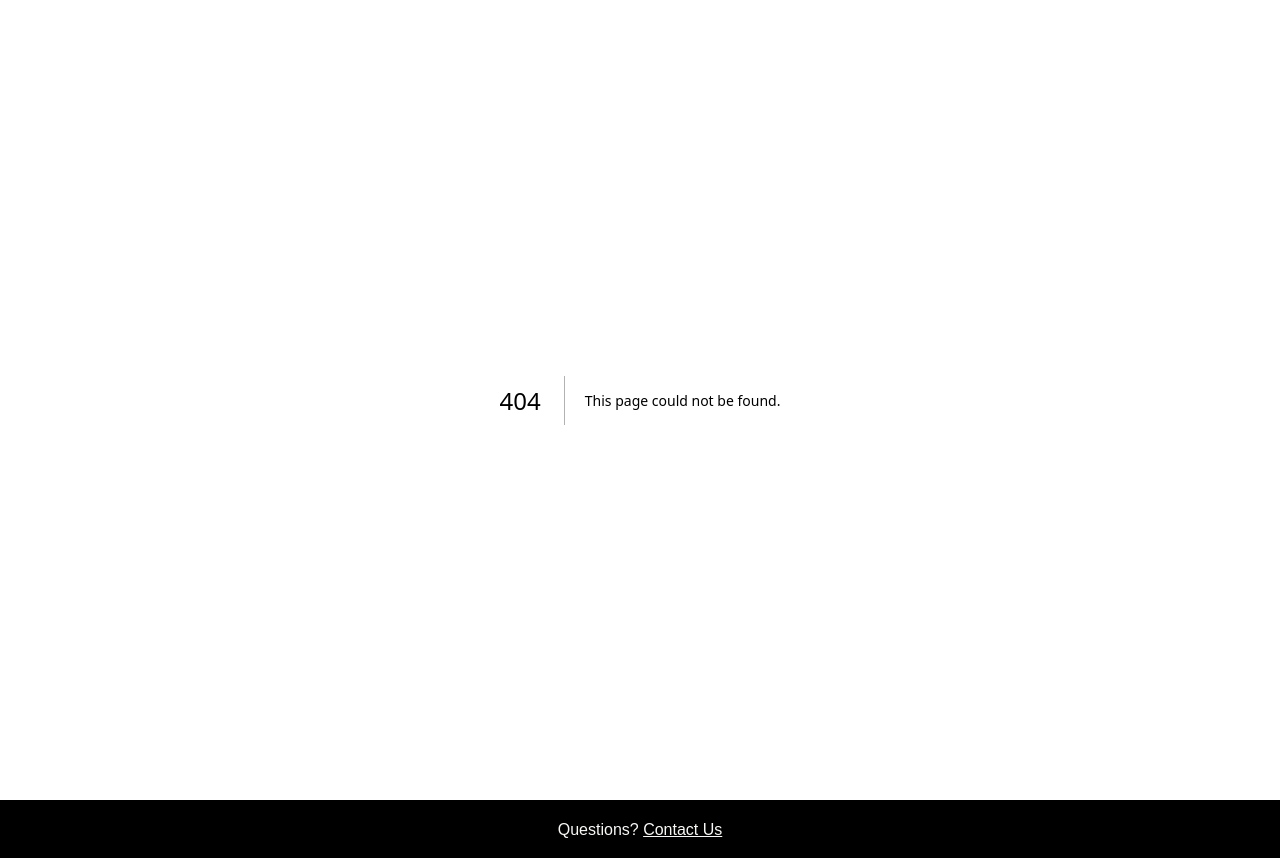
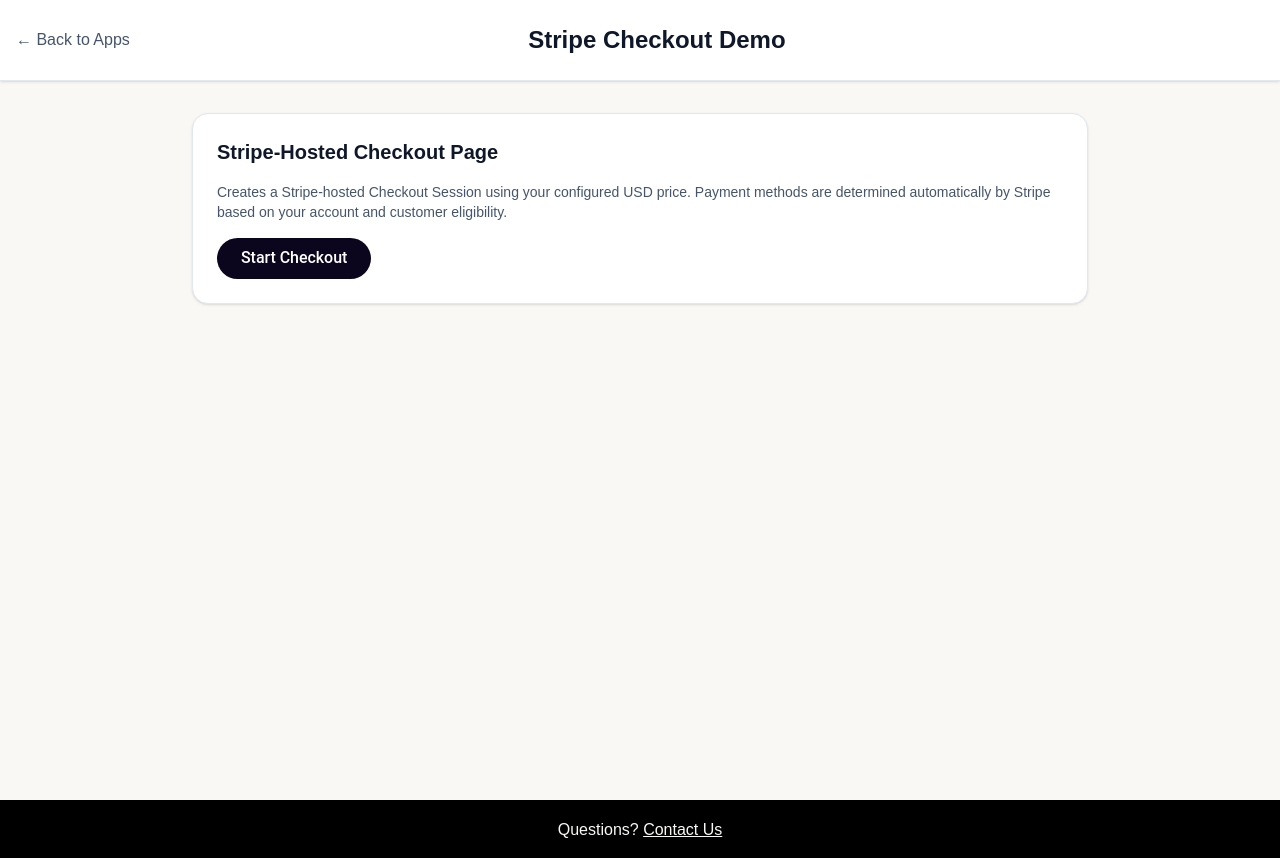
Before and after one commit to thejinghao/kp-demo, a Next.js app: page /apps/stripe in a window 1280 px wide. Before the commit this address had no page. Built offline with nearby package versions, Linux system fonts and the light colour scheme.

Commit message:
add Stripe hosted checkout page

```diff
--- /dev/null
+++ b/app/api/stripe/create-checkout-session/route.ts
@@ -0,0 +1,55 @@
+import Stripe from 'stripe';
+
+export async function POST() {
+  const secretKey = process.env.STRIPE_SECRET_KEY;
+  const priceId = process.env.STRIPE_PRICE_ID_USD;
+  const successUrl = process.env.STRIPE_SUCCESS_URL;
+  const cancelUrl = process.env.STRIPE_CANCEL_URL;
+
+  if (!secretKey) {
+    return new Response(
+      JSON.stringify({ error: 'Missing STRIPE_SECRET_KEY' }),
+      { status: 500 }
+    );
+  }
+  if (!priceId) {
+    return new Response(
+      JSON.stringify({ error: 'Missing STRIPE_PRICE_ID_USD' }),
+      { status: 500 }
+    );
+  }
+  if (!successUrl || !cancelUrl) {
+    return new Response(
+      JSON.stringify({ error: 'Missing STRIPE_SUCCESS_URL or STRIPE_CANCEL_URL' }),
+      { status: 500 }
+    );
+  }
+
+  const stripe = new Stripe(secretKey, {
+    apiVersion: '2025-08-27.basil',
+  });
+
+  try {
+    const params: any = {
+      mode: 'payment',
+      line_items: [
+        {
+          price: priceId,
+          quantity: 1,
+        },
+      ],
+      billing_address_collection: 'required',
+      shipping_address_collection: { allowed_countries: ['US'] },
+      success_url: successUrl,
+      cancel_url: cancelUrl,
+    };
+    const session = await stripe.checkout.sessions.create(params);
+
+    return Response.json({ id: session.id });
+  } catch (error: any) {
+    return new Response(
+      JSON.stringify({ error: error?.message ?? 'Failed to create session' }),
+      { status: 500 }
+    );
+  }
+}
--- /dev/null
+++ b/app/apps/stripe/cancel/page.tsx
@@ -0,0 +1,36 @@
+import Link from 'next/link'
+
+export default function CancelPage() {
+  return (
+    <div className="min-h-screen bg-[var(--color-primary-offwhite)] dark:from-slate-900 dark:to-slate-800">
+      {/* Header */}
+      <header className="bg-white dark:bg-slate-800 shadow-sm border-b border-slate-200 dark:border-slate-700">
+        <div className="container mx-auto px-4 py-6">
+          <div className="flex items-center justify-between">
+            <Link
+              href="/"
+              className="text-slate-600 dark:text-slate-300 hover:text-slate-900 dark:hover:text-white transition-colors"
+            >
+              ← Back to Apps
+            </Link>
+            <h1 className="text-2xl font-bold text-slate-900 dark:text-white">
+              Stripe Checkout Canceled
+            </h1>
+            <div className="w-20"></div>
+          </div>
+        </div>
+      </header>
+
+      <div className="container mx-auto px-4 py-8">
+        <div className="max-w-4xl mx-auto space-y-8">
+          <div className="bg-white dark:bg-slate-800 rounded-2xl shadow-sm border border-slate-200 dark:border-slate-700 p-6">
+            <h2 className="text-xl font-semibold text-slate-900 dark:text-white mb-2">Payment canceled</h2>
+            <p className="text-slate-600 dark:text-slate-400">
+              You can try again any time.
+            </p>
+          </div>
+        </div>
+      </div>
+    </div>
+  )
+}
--- /dev/null
+++ b/app/apps/stripe/page.tsx
@@ -0,0 +1,81 @@
+'use client'
+
+import Link from 'next/link'
+import { useCallback, useState } from 'react'
+import { loadStripe } from '@stripe/stripe-js'
+
+export default function StripeDemoPage() {
+  const [loading, setLoading] = useState(false)
+  const [error, setError] = useState<string | null>(null)
+
+  const handleCheckout = useCallback(async () => {
+    setLoading(true)
+    setError(null)
+    try {
+      const res = await fetch('/api/stripe/create-checkout-session', {
+        method: 'POST',
+      })
+      if (!res.ok) {
+        const err = await res.json().catch(() => ({}))
+        throw new Error(err?.error || 'Failed to create session')
+      }
+      const data = await res.json()
+      const stripe = await loadStripe(process.env.NEXT_PUBLIC_STRIPE_PUBLISHABLE_KEY as string)
+      if (!stripe) throw new Error('Stripe failed to initialize')
+      const { error } = await stripe.redirectToCheckout({ sessionId: data.id })
+      if (error) throw error
+    } catch (e: any) {
+      setError(e?.message || 'Something went wrong')
+    } finally {
+      setLoading(false)
+    }
+  }, [])
+
+  return (
+    <div className="min-h-screen bg-[var(--color-primary-offwhite)] dark:from-slate-900 dark:to-slate-800">
+      {/* Header */}
+      <header className="bg-white dark:bg-slate-800 shadow-sm border-b border-slate-200 dark:border-slate-700">
+        <div className="container mx-auto px-4 py-6">
+          <div className="flex items-center justify-between">
+            <Link
+              href="/"
+              className="text-slate-600 dark:text-slate-300 hover:text-slate-900 dark:hover:text-white transition-colors"
+            >
+              ← Back to Apps
+            </Link>
+            <h1 className="text-2xl font-bold text-slate-900 dark:text-white">
+              Stripe Checkout Demo
+            </h1>
+            <div className="w-20"></div>
+          </div>
+        </div>
+      </header>
+
+      <div className="container mx-auto px-4 py-8">
+        <div className="max-w-4xl mx-auto space-y-8">
+          {/* Step: Create Checkout Session */}
+          <div className="bg-white dark:bg-slate-800 rounded-2xl shadow-sm border border-slate-200 dark:border-slate-700 p-6">
+            <h2 className="text-xl font-semibold text-slate-900 dark:text-white mb-4 flex items-center justify-between gap-2">
+              <span>Stripe-Hosted Checkout Page</span>
+            </h2>
+            <p className="text-sm text-slate-600 dark:text-slate-400 mb-4">
+              Creates a Stripe-hosted Checkout Session using your configured USD price. Payment methods are determined automatically by Stripe based on your account and customer eligibility.
+            </p>
+
+            <button
+              onClick={handleCheckout}
+              disabled={loading}
+              className="btn"
+            >
+              {loading ? 'Redirecting…' : 'Start Checkout'}
+            </button>
+
+            {error && (
+              <p className="mt-4 text-sm text-red-600" role="alert">{error}</p>
+            )}
+          </div>
+        </div>
+      </div>
+    </div>
+  )
+}
--- /dev/null
+++ b/app/apps/stripe/success/page.tsx
@@ -0,0 +1,102 @@
+import Link from 'next/link'
+import Stripe from 'stripe'
+
+export default async function SuccessPage({
+  searchParams,
+}: {
+  searchParams: { session_id?: string }
+}) {
+  const sessionId = searchParams?.session_id
+  const secretKey = process.env.STRIPE_SECRET_KEY
+
+  let requestSummary: any = null
+  let responseBody: any = null
+  let errorMessage: string | null = null
+
+  if (!sessionId) {
+    errorMessage = 'Missing session_id in query string.'
+  } else if (!secretKey) {
+    errorMessage = 'Missing STRIPE_SECRET_KEY environment variable.'
+  } else {
+    try {
+      const stripe = new Stripe(secretKey)
+      requestSummary = {
+        retrieveSession: {
+          method: 'GET',
+          path: `/v1/checkout/sessions/${sessionId}`,
+          params: { expand: ['payment_intent'] },
+        },
+        listLineItems: {
+          method: 'GET',
+          path: `/v1/checkout/sessions/${sessionId}/line_items`,
+          params: { limit: 10 },
+        },
+      }
+
+      const session = await stripe.checkout.sessions.retrieve(sessionId, {
+        expand: ['payment_intent'],
+      })
+      const lineItems = await stripe.checkout.sessions.listLineItems(sessionId, {
+        limit: 10,
+      })
+
+      responseBody = {
+        session,
+        line_items: lineItems?.data ?? [],
+      }
+    } catch (err: any) {
+      errorMessage = err?.message || 'Failed to load Stripe session details.'
+    }
+  }
+
+  return (
+    <div className="min-h-screen bg-[var(--color-primary-offwhite)] dark:from-slate-900 dark:to-slate-800">
+      {/* Header */}
+      <header className="bg-white dark:bg-slate-800 shadow-sm border-b border-slate-200 dark:border-slate-700">
+        <div className="container mx-auto px-4 py-6">
+          <div className="flex items-center justify-between">
+            <Link
+              href="/"
+              className="text-slate-600 dark:text-slate-300 hover:text-slate-900 dark:hover:text-white transition-colors"
+            >
+              ← Back to Apps
+            </Link>
+            <h1 className="text-2xl font-bold text-slate-900 dark:text-white">
+              Stripe Checkout Success
+            </h1>
+            <div className="w-20"></div>
+          </div>
+        </div>
+      </header>
+
+      <div className="container mx-auto px-4 py-8">
+        <div className="max-w-4xl mx-auto space-y-8">
+          <div className="bg-white dark:bg-slate-800 rounded-2xl shadow-sm border border-slate-200 dark:border-slate-700 p-6">
+            <h2 className="text-xl font-semibold text-slate-900 dark:text-white mb-4 flex items-center justify-between gap-2">
+              <span>Checkout Session Summary</span>
+              <span className="badge badge-be">Back End</span>
+            </h2>
+            {!errorMessage ? (
+              <div className="space-y-4">
+                <div>
+                  <h3 className="text-sm font-semibold text-slate-900 dark:text-white mb-2">External Request</h3>
+                  <pre className="bg-slate-50 dark:bg-slate-900 text-slate-800 dark:text-slate-200 p-4 rounded-lg overflow-auto text-sm">
+                    {JSON.stringify(requestSummary, null, 2)}
+                  </pre>
+                </div>
+                <div>
+                  <h3 className="text-sm font-semibold text-slate-900 dark:text-white mb-2">External Response</h3>
+                  <pre className="bg-slate-50 dark:bg-slate-900 text-slate-800 dark:text-slate-200 p-4 rounded-lg overflow-auto text-sm">
+                    {JSON.stringify(responseBody, null, 2)}
+                  </pre>
+                </div>
+              </div>
+            ) : (
+              <p className="text-sm text-red-600" role="alert">{errorMessage}</p>
+            )}
+          </div>
+        </div>
+      </div>
+    </div>
+  )
+}
--- a/app/page.tsx
+++ b/app/page.tsx
@@ -66,6 +66,14 @@
       icon: "⚖️",
       href: "/apps/disputes",
       tags: ["Post-Purchase"]
+    },
+    {
+      id: "stripe",
+      name: "Stripe Checkout",
+      description: "Stripe-hosted Checkout (all available methods)",
+      icon: "💳",
+      href: "/apps/stripe",
+      tags: ["Purchase"]
     },
 
     // Add more apps here as you create them
```
Also changed, not shown: package.json (+6 -4 lines), 2 other files (tests, documents, lock files or other folders).
